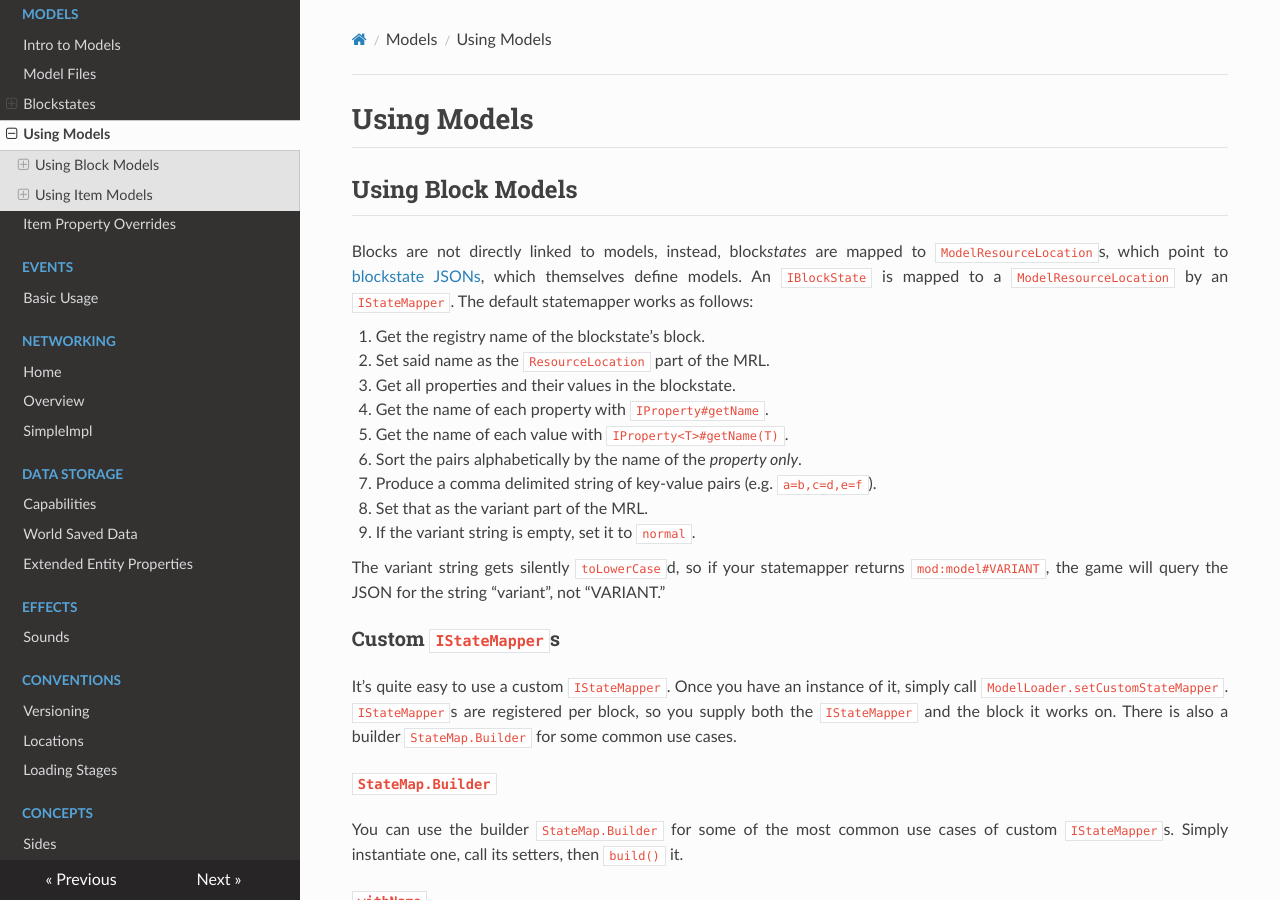
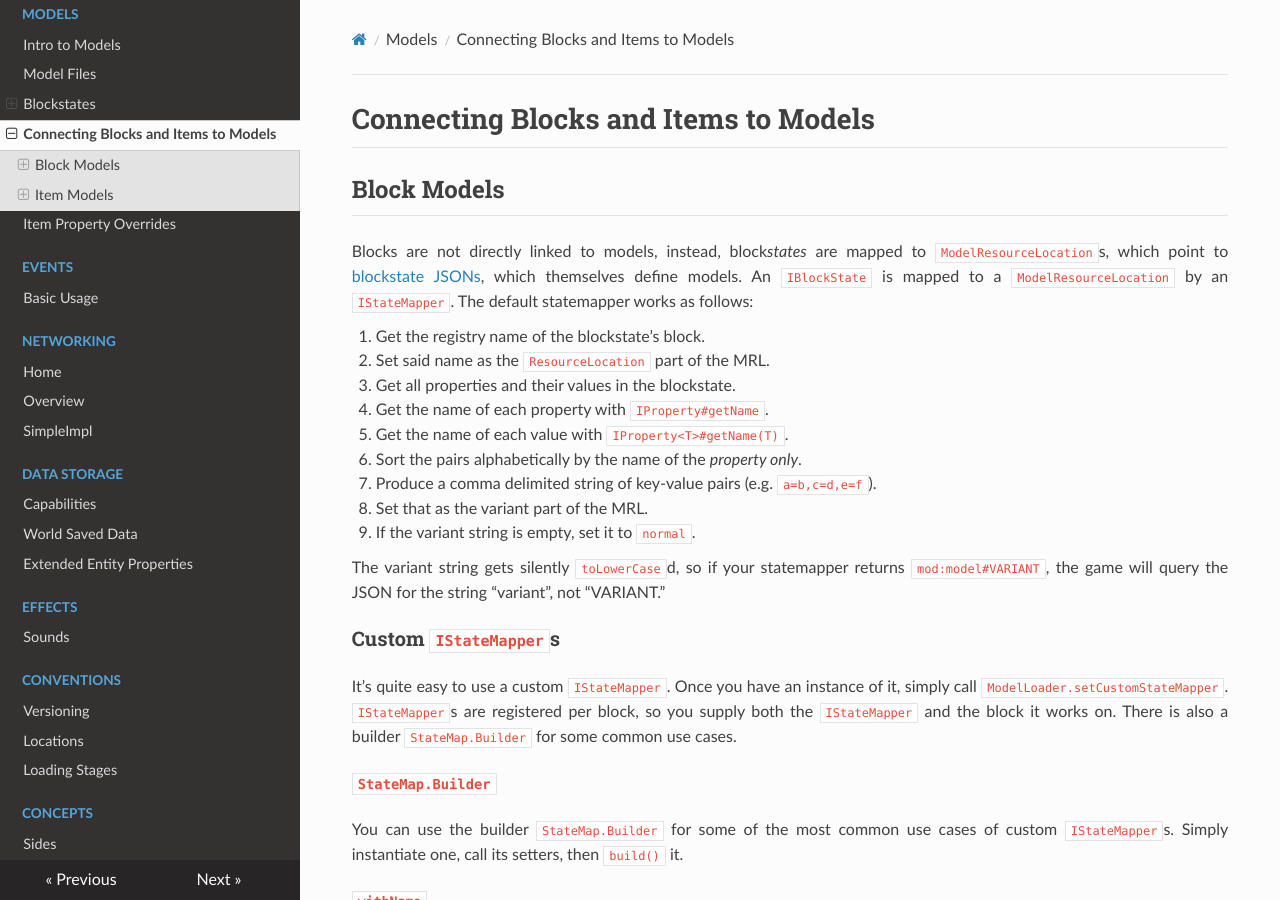
Before and after one commit to MinecraftForge/Documentation, an MkDocs documentation site: the page built from docs/models/using.md, in a window 1280 px wide and 900 px high. Built offline with MkDocs 1.6.1, drawn with Linux system fonts in a browser that asks for light colours; nearby versions of some CDN libraries; old or Windows-style settings are respelled for this version of MkDocs; some of the changed text lies outside the part shown.

Commit message:
Rename "Using Models" to "Connecting Blocks and Items to Models"

```diff
--- a/docs/models/using.md
+++ b/docs/models/using.md
@@ -1,8 +1,8 @@
-Using Models
-============
+Connecting Blocks and Items to Models
+=====================================
 
-Using Block Models
-------------------
+Block Models
+------------
 
 Blocks are not directly linked to models, instead, block*states* are mapped to `ModelResourceLocation`s, which point to [blockstate JSONs][], which themselves define models. An `IBlockState` is mapped to a `ModelResourceLocation` by an `IStateMapper`. The default statemapper works as follows:
 
@@ -55,8 +55,8 @@ IStateMapper merged = new StateMap.Builder().ignore(PROP_OUT).ignore(PROP_IN).bu
 
 If we ask either `together` or `merged` to map the blockstate `examplemod:block1[in=north,out=south]`, they'll give the MRL `examplemod:block1#normal`. Given `examplemod:block2[in=north,out=south,color=blue]`, they'll produce `examplemod:block2#color=blue`. Finally, given `examplemod:block3[color=white,out=east]` (no `in`), they'll produce `examplemod:block3#color=white`.
 
-Using Item Models
------------------
+Item Models
+-----------
 
 Unlike blocks, which automatically have a default `IStateMapper` that works without any extra registration, items must be registered to their models manually. Thankfully, this is very easy. Simply call `ModelLoader.setCustomModelResourceLocation`. This method takes the item and metadata we're registering a model for, and an MRL that points to a model. The way the game searches for the corresponding file is as follows:
 
--- a/mkdocs.yml
+++ b/mkdocs.yml
@@ -16,7 +16,7 @@ pages:
     - Blockstates:
       - Intro to Blockstate JSONs: 'models/blockstates/introduction.md'
       - Forge Blockstate JSON: 'models/blockstates/forgeBlockstates.md'
-    - Using Models: 'models/using.md'
+    - Connecting Blocks and Items to Models: 'models/using.md'
     - Item Property Overrides: 'models/overrides.md'
   - Events:
     - Basic Usage: 'events/intro.md'
```
